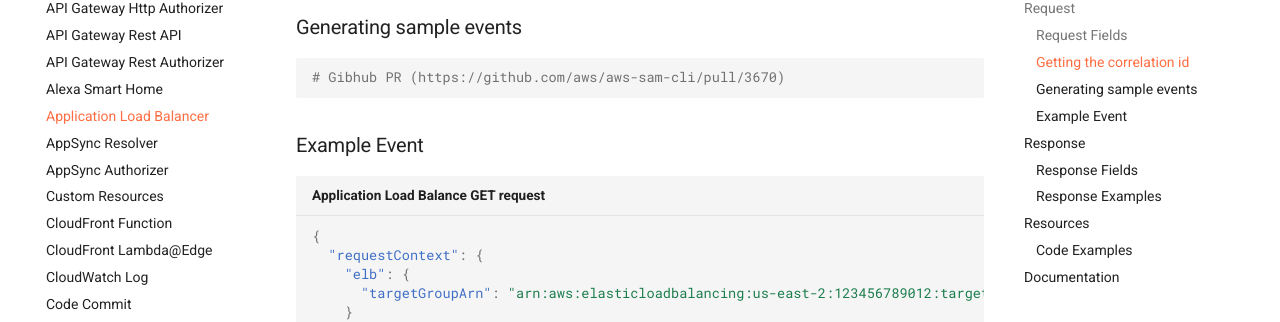
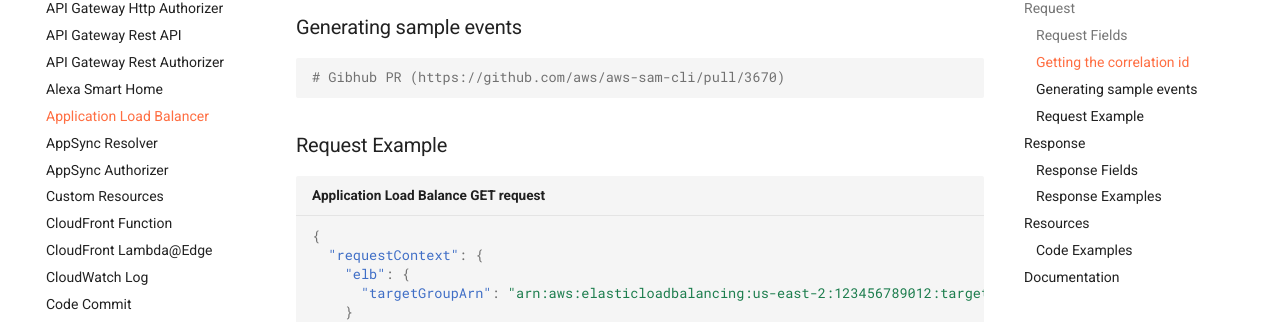
Before and after one commit to michaelbrewer/aws-lambda-events, an MkDocs documentation site: the page built from docs/alb.md, in a window 1280 px wide and 900 px high, scrolled down 1867 px. Shown: the part 127-449 px from the top of the window. Built offline with MkDocs 1.6.1 and Material for MkDocs 9.7.7, drawn with Linux system fonts in a browser that asks for light colours; comment, search, counter and statistics services are not loaded.

Commit message:
chore: use standard headers

````diff
--- a/docs/alb.md
+++ b/docs/alb.md
@@ -61,7 +61,7 @@ JSON path to correlation id: `headers."x-amzn-trace-id"`
 # Gibhub PR (https://github.com/aws/aws-sam-cli/pull/3670)
 ```
 
-### Example Event
+### Request Example
 
 ```json title="Application Load Balance GET request"
 {
````
